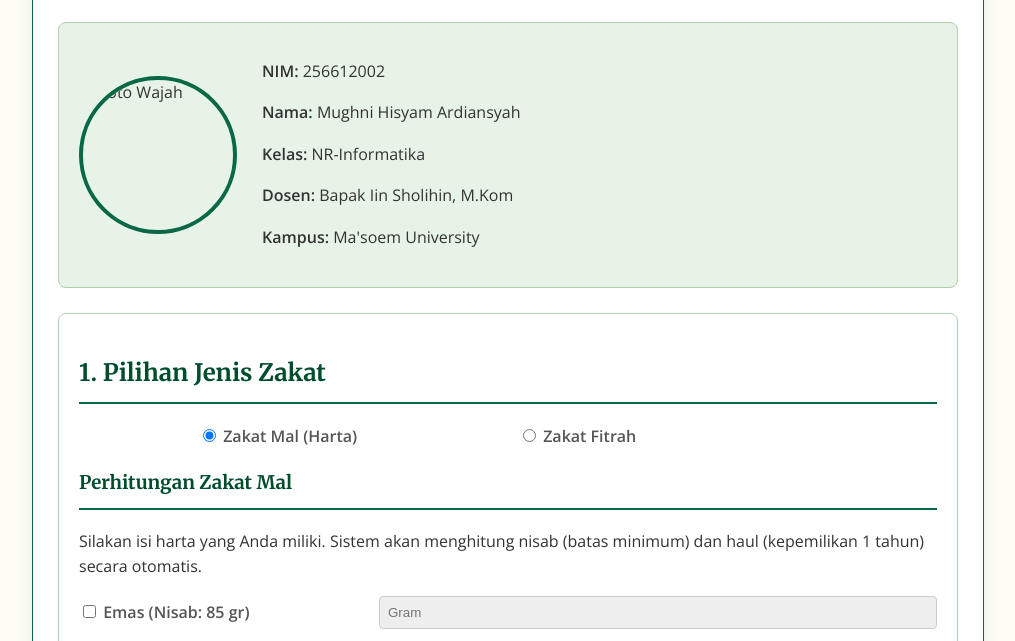
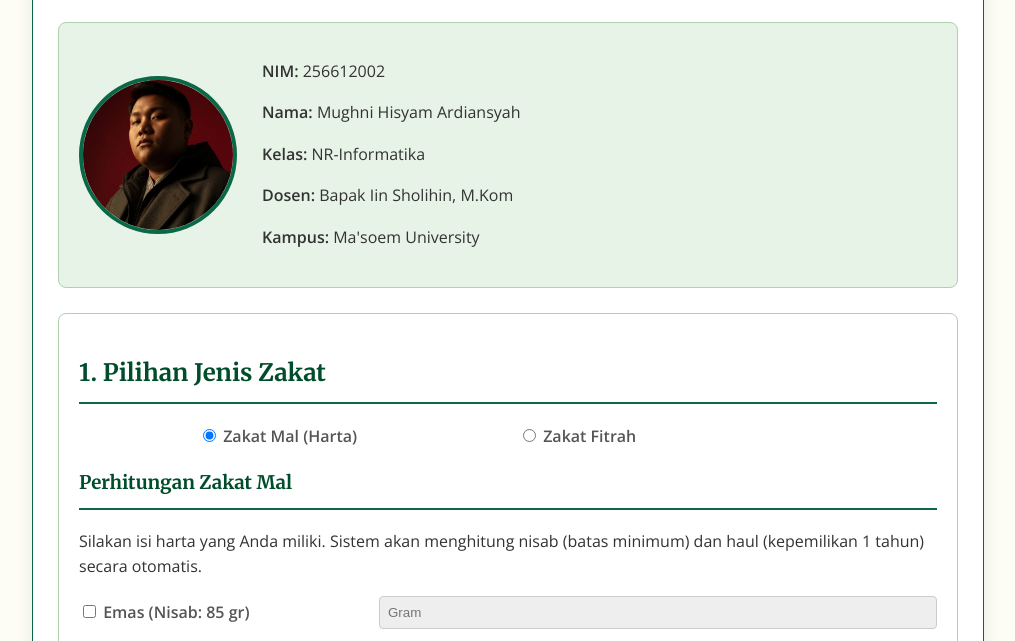
Before and after one commit to mugnay/kuliah, a plain HTML site: page Uts-logika-matematika.html in a window 1280 px wide. Shown: the part 134-775 px from the top of the page, without its empty margins (132-1147 px from the left). Drawn offline with nearby package versions, Linux system fonts and the light colour scheme.

Commit message:
Update Uts-logika-matematika.html

```diff
--- a/Uts-logika-matematika.html
+++ b/Uts-logika-matematika.html
@@ -205,7 +205,7 @@
         <h1>UTS Logika Matematika - Kalkulator Zakat Lengkap</h1>
 
         <div class="info">
-            <img src="profile.jpeg" alt="Foto Wajah" class="foto-profil">
+            <img src="foto.jpg" alt="Foto Wajah" class="foto-profil">
 
             <div class="info-teks">
             <p><b>NIM:</b> 256612002</p>
@@ -591,4 +591,5 @@
     </script>
 
 </body>
+
 </html>
```
